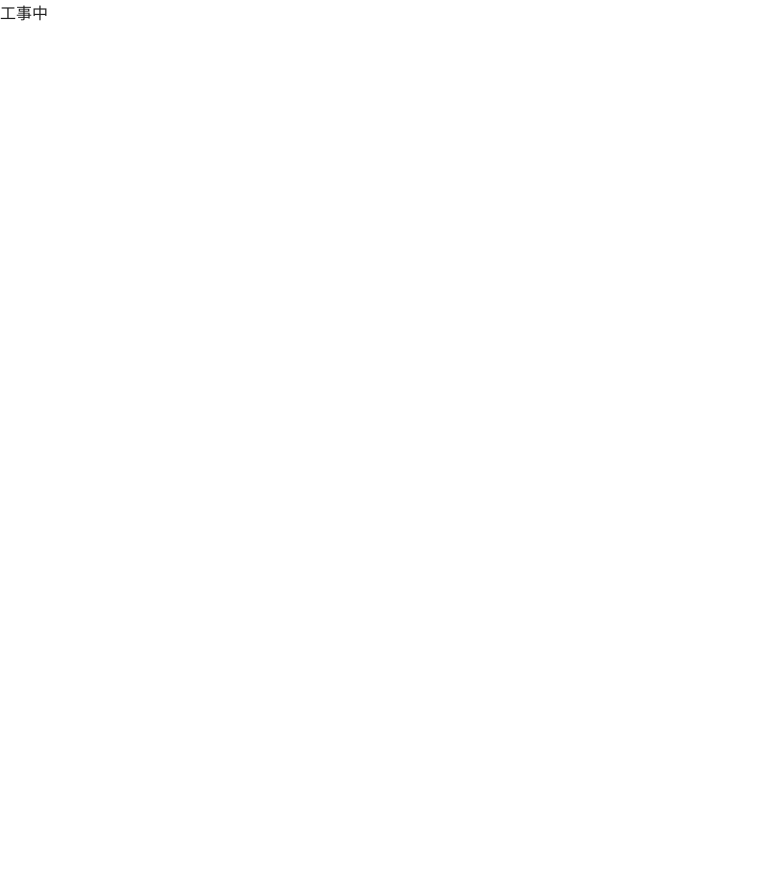
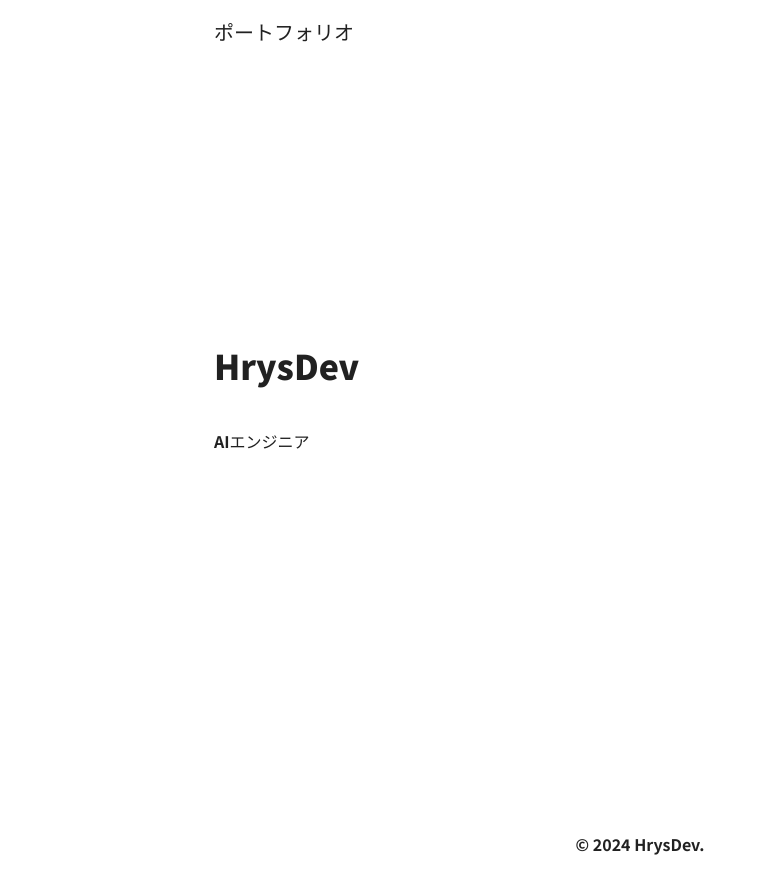
Before and after one commit to hrysdev/hrysdev.github.io, a React (Vite) app: page / in a window 1280 px wide. Shown: the whole page, without its empty margins (0-767 px from the left). Before the commit the page ends 800 px from the top, so only its background shows below. Built offline with nearby package versions, Linux system fonts and the light colour scheme.

Commit message:
feat: ホーム部分を作成
Signed-off-by: hrysdev <hrysdev@gmail.com>

```diff
--- a/src/App.tsx
+++ b/src/App.tsx
@@ -1,35 +1,28 @@
 // import reactLogo from "./assets/react.svg";
 // import viteLogo from "/vite.svg";
-import "@fontsource/noto-sans-jp/600.css";
+import "@fontsource/noto-sans-jp/700.css";
+import "@fontsource/noto-sans-jp/800.css";
+import "@fontsource/noto-sans-jp/900.css";
 import { createTheme, ThemeProvider } from "@mui/material/styles";
 import CssBaseline from "@mui/material/CssBaseline";
-// import Container from "@mui/material/Container";
-// import ProjectGrid from "./components/ProjectGrid";
-// import Footer from "./components/Footer";
-// import HeaderAppBar from "./components/HeaderAppBar";
-import Typography from "@mui/material/Typography"; // 仮で追加
+import Footer from "./components/Footer";
+import HeaderAppBar from "./components/HeaderAppBar";
+import Home from "./pages/Home";
 
 export default function App() {
   const theme = createTheme({
     typography: {
       fontFamily: "Noto Sans JP",
+      fontWeightBold: 900,
     },
   });
 
   return (
     <ThemeProvider theme={theme}>
       <CssBaseline />
-      <Typography>工事中</Typography>
-      {/* <HeaderAppBar />
-      <Container>
-        <Typography variant="h5" sx={{ mt: 8 }}>
-          ### プロジェクト
-        </Typography>
-        <Typography variant="h5">### Projects</Typography>
-        <Typography variant="h5">### Projects</Typography>
-        <ProjectGrid />
-      </Container>
-      <Footer /> */}
+      <HeaderAppBar />
+      <Home />
+      <Footer />
     </ThemeProvider>
   );
 }
--- a/src/components/HeaderAppBar.tsx
+++ b/src/components/HeaderAppBar.tsx
@@ -11,11 +11,9 @@ export default function HeaderAppBar() {
       elevation={0}
       sx={{ backdropFilter: "blur(5px)" }}
     >
-      <Container disableGutters>
+      <Container maxWidth="md" disableGutters>
         <Toolbar>
-          <Typography variant="h6" fontWeight="bold">
-            ポートフォリオ
-          </Typography>
+          <Typography variant="h6">ポートフォリオ</Typography>
         </Toolbar>
       </Container>
     </AppBar>
--- /dev/null
+++ b/src/pages/Home.tsx
@@ -0,0 +1,24 @@
+import Box from "@mui/material/Box";
+import Typography from "@mui/material/Typography";
+import Container from "@mui/material/Container";
+
+export default function Home() {
+  return (
+    <Box
+      sx={{
+        userSelect: "none",
+        height: "100vh",
+        display: "flex",
+        flexDirection: "column",
+        justifyContent: "center",
+      }}
+    >
+      <Container maxWidth="md">
+        <Typography variant="h4" fontWeight="bold" sx={{ mb: 5 }}>
+          HrysDev
+        </Typography>
+        <Typography variant="subtitle1">AIエンジニア</Typography>
+      </Container>
+    </Box>
+  );
+}
```
Also changed, not shown: src/components/ProjectCard.tsx (+11 -7 lines), src/components/ProjectGrid.tsx (+8 -4 lines), src/pages/Project.tsx (added).
